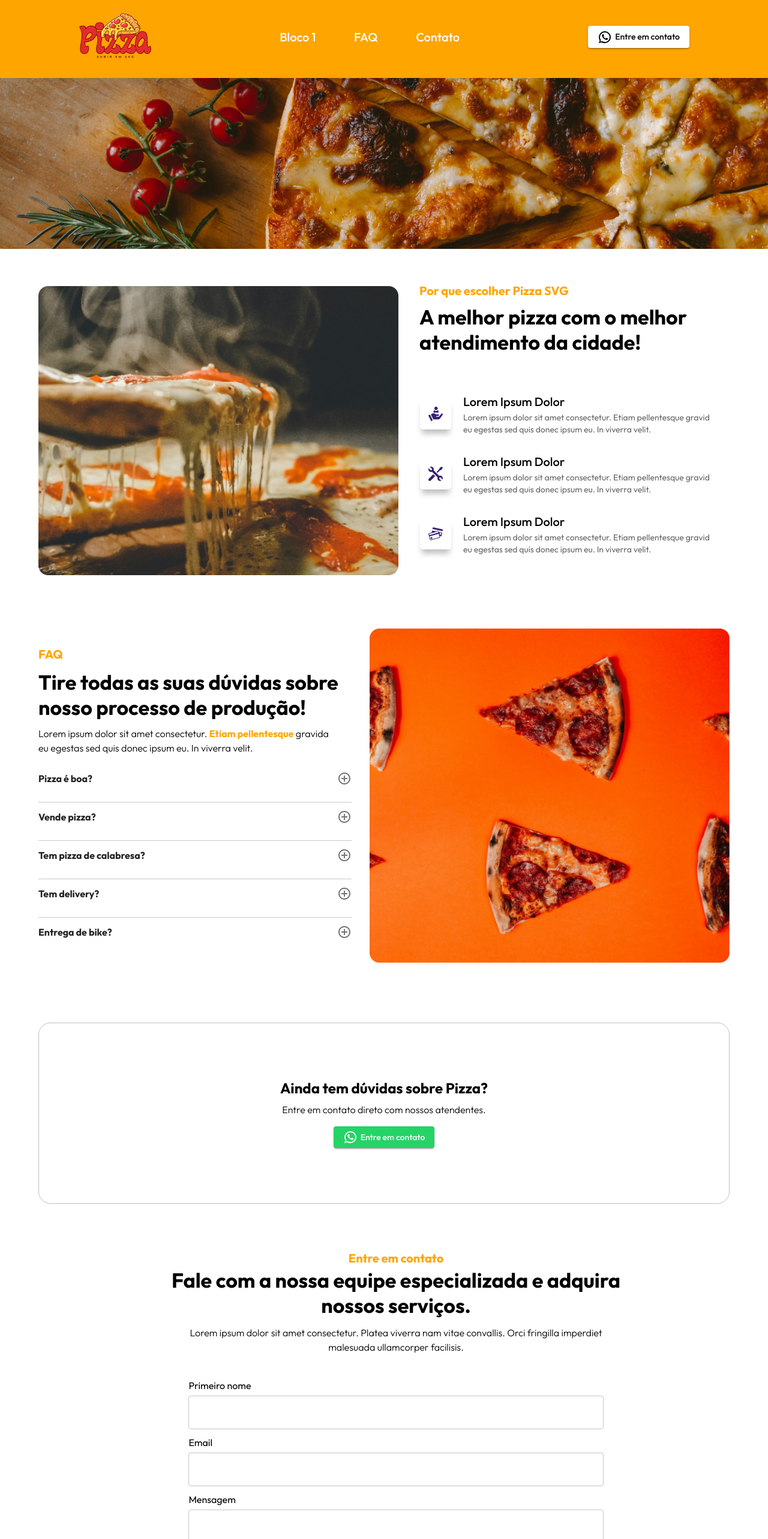
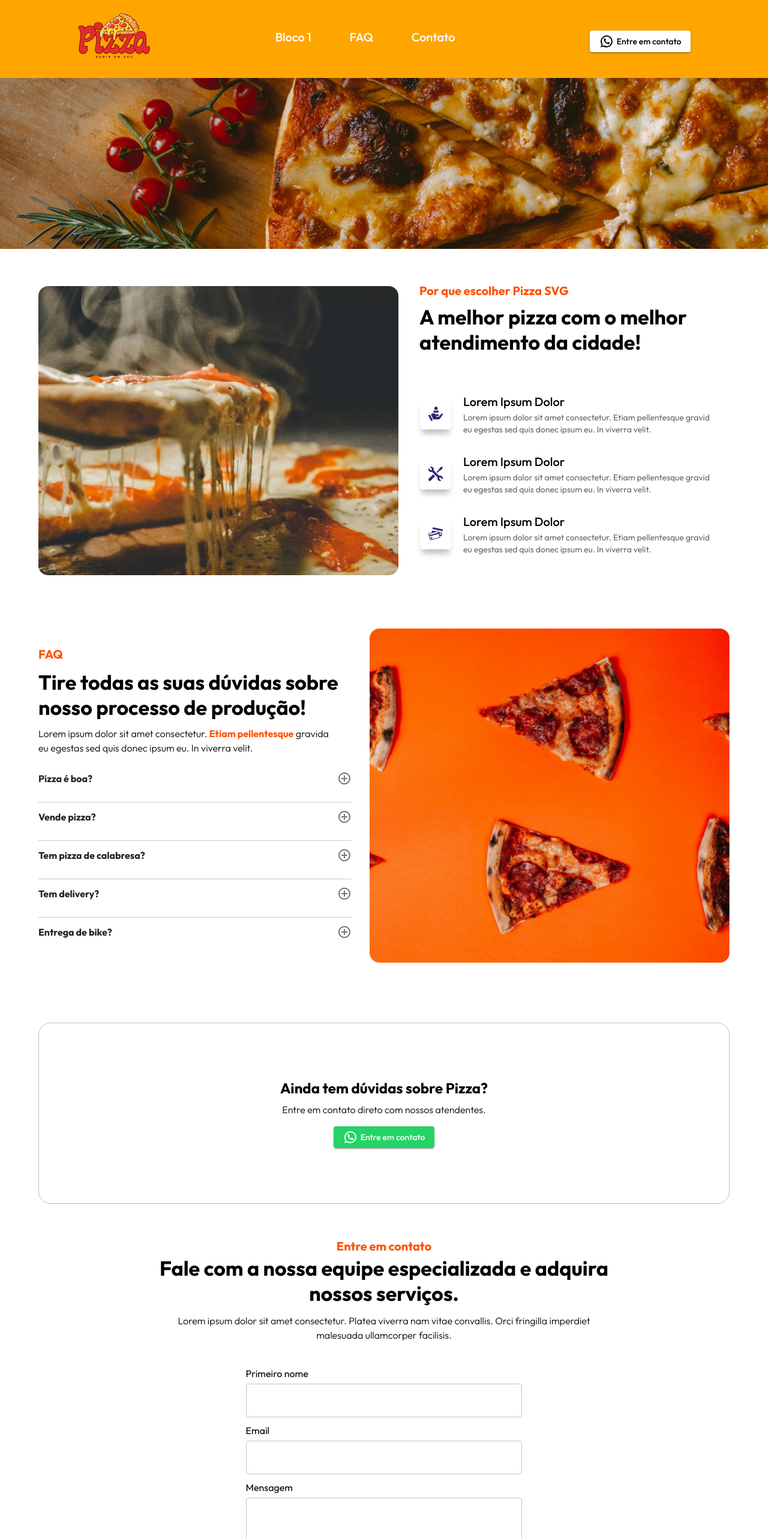
Before and after one commit to guleao/testelou, a React (Create React App) app: page / in a window 1280 px wide. Shown: the top 2566 px of the page at 60% size. Built offline with nearby package versions, Linux system fonts and the light colour scheme.

Commit message:
Teste finalizado

```diff
--- a/public/index.html
+++ b/public/index.html
@@ -10,8 +10,10 @@
       content="Web site created using create-react-app"
     />
     <link rel="apple-touch-icon" href="%PUBLIC_URL%/logo192.png" />
+    <link rel="preconnect" href="https://fonts.googleapis.com" />
+    <link rel="preconnect" href="https://fonts.gstatic.com" crossorigin />
     <link
-      href="https://fonts.googleapis.com/css2?family=Montserrat:ital,wght@0,100..900;1,100..900&family=Outfit:wght@100..900&display=swap"
+      href="https://fonts.googleapis.com/css2?family=Montserrat:ital,wght@0,100..900;1,100..900&family=Outfit:wght@100..900&family=Roboto:ital,wght@0,100;0,300;0,400;0,500;0,700;0,900;1,100;1,300;1,400;1,500;1,700;1,900&display=swap"
       rel="stylesheet"
     />
     <!--
--- a/src/App.js
+++ b/src/App.js
@@ -1,4 +1,4 @@
-import React from 'react';
+import React, { useRef } from 'react';
 import { useMediaQuery, Container } from '@mui/material';
 import { createTheme, ThemeProvider } from '@mui/material/styles';
 import './App.css';
@@ -7,6 +7,7 @@ import Apresentacao from './components/Apresentacao';
 import FaqComponent from './components/Faq';
 import Whatsapp from './components/Whatsapp';
 import ContactForm from './components/Contato';
+import Footer from './components/Footer';
 
 function App() {
   const theme = createTheme({
@@ -17,18 +18,23 @@ function App() {
 
   const isMobile = useMediaQuery(theme.breakpoints.down('sm'));
 
+  const bloco1Ref = useRef(null);
+  const faqRef = useRef(null);
+  const contatoRef = useRef(null);
+
   return (
     <div className="App">
        <ThemeProvider theme={theme}>
-          <Navbar/>
+          <Navbar bloco1Ref={bloco1Ref} faqRef={faqRef} contatoRef={contatoRef} />
           <img src={isMobile ? process.env.PUBLIC_URL + '/bannermob.png' : process.env.PUBLIC_URL + '/bannerdesk.png'} alt="Banner" style={{ width: '100%'}}/>
           <Container fixed maxWidth="500px" >
-              <Apresentacao/>
-              <FaqComponent/>
+              <Apresentacao ref={bloco1Ref}/>
+              <FaqComponent ref={faqRef}/>
               <Whatsapp/>
-              <ContactForm/>
+              <ContactForm ref={contatoRef}/>
           </Container>
         </ThemeProvider>
+        <Footer/>
     </div>
   );
 }
--- a/src/components/Apresentacao.js
+++ b/src/components/Apresentacao.js
@@ -1,16 +1,17 @@
 import React from 'react';
 import { Box, Typography, List, ListItem, ListItemIcon, ListItemText, useMediaQuery, useTheme } from '@mui/material';
 
-const Apresentacao = () => {
+const Apresentacao = React.forwardRef((props, ref)  => {
 
     const theme = useTheme();
     const isMobile = useMediaQuery(theme.breakpoints.down('sm'));
 
   return (
-    <Box sx={{ display: 'flex', flexDirection: isMobile ? 'column' : 'row', justifyContent: 'center', alignItems: 'center', marginTop: '50px', padding: isMobile ? '0 20px' : '0' }}>
+    <div ref={ref}>
+    <Box sx={{ display: 'flex', flexDirection: isMobile ? 'column' : 'row', justifyContent: 'center', alignItems: 'center', marginTop: '50px', padding: isMobile ? '0 20px' : '0', width: isMobile ? '90%' : '100%' }}>
       <img src={isMobile ? './Pizza_derretendoMob.png' : './Pizza_derretendo.png'}  alt="Pizza" style={{ width: '100%', maxWidth: '600px', marginRight: isMobile ? 0 : '20px', marginBottom: isMobile ? '20px' : 0 }} />
       <Box sx={{ textAlign: isMobile ? 'left' : 'left' }}>
-        <Typography variant={isMobile ? "h6" : "h6"} gutterBottom sx={{color: '#FFA500', fontWeight:'bold', marginLeft: isMobile ? 0 : '15px'}}>
+        <Typography variant={isMobile ? "h6" : "h6"} gutterBottom sx={{color: '#FF5000', fontWeight:'bold', marginLeft: isMobile ? 0 : '15px'}}>
           Por que escolher Pizza SVG
         </Typography>
         <Typography variant={isMobile ? "h5" : "h4"} sx={{ fontWeight:'bold', marginBottom:'10px', marginLeft: isMobile ? 0 : '15px' }}>
@@ -73,7 +74,8 @@ const Apresentacao = () => {
         </List>
       </Box>
     </Box>
+    </div>
   );
-};
+});
 
 export default Apresentacao;
--- a/src/components/Contato.js
+++ b/src/components/Contato.js
@@ -2,7 +2,7 @@ import React, { useState } from 'react';
 import { Box, Button, TextField, Typography, useTheme, useMediaQuery } from '@mui/material';
 import { Send } from '@mui/icons-material';
 
-const ContactForm = () => {
+const ContactForm = React.forwardRef((props, ref) => {
   const theme = useTheme();
   const isMobile = useMediaQuery(theme.breakpoints.down('sm'));
 
@@ -15,20 +15,21 @@ const ContactForm = () => {
   };
 
   return (
+    <div ref={ref}>
     <Box
       sx={{
         display: 'flex',
         flexDirection: 'column',
         justifyContent: 'center',
         alignItems: 'center',
-        width: isMobile ? '90%' : '100%',
+        width: isMobile ? '100%' : '100%',
         height: '400px',
         marginTop: isMobile ? '200px' : '180px',
-        marginBottom: '50px',
-        padding: '20px'
+        marginBottom: '200px',
+
       }}
     >
-        <Typography variant={"h6"} sx={{color: '#FFA500', fontWeight:'bold'}}>
+        <Typography variant={"h6"} sx={{color: '#FF5000', fontWeight:'bold'}}>
           Entre em contato
         </Typography>
         <Typography variant="h4" gutterBottom sx={{fontWeight:'bold'}}>
@@ -41,17 +42,17 @@ const ContactForm = () => {
             <Box>malesuada ullamcorper facilisis.</Box>
         </Typography>
 
-        <Box sx={{ display: 'flex', flexDirection: 'column', alignItems: 'flex-start', width: isMobile ? '90%' : '60%' }}>
+        <Box sx={{ display: 'flex', flexDirection: 'column', alignItems: 'flex-start', width: isMobile ? '90%' : '40%' }}>
             <Typography variant="body1" style={{ marginBottom: '5px' }}>Primeiro nome</Typography>
             <TextField variant="outlined" style={{ marginBottom: '10px', width: '100%' }} value={name} onChange={(e) => setName(e.target.value)} />
         </Box>
 
-        <Box sx={{ display: 'flex', flexDirection: 'column', alignItems: 'flex-start', width: isMobile ? '90%' : '60%' }}>
+        <Box sx={{ display: 'flex', flexDirection: 'column', alignItems: 'flex-start', width: isMobile ? '90%' : '40%' }}>
             <Typography variant="body1" style={{ marginBottom: '5px' }}>Email</Typography>
             <TextField variant="outlined" style={{ marginBottom: '10px', width: '100%' }} value={email} onChange={(e) => setEmail(e.target.value)} />
         </Box>
 
-        <Box sx={{ display: 'flex', flexDirection: 'column', alignItems: 'flex-start', width: isMobile ? '90%' : '60%' }}>
+        <Box sx={{ display: 'flex', flexDirection: 'column', alignItems: 'flex-start', width: isMobile ? '90%' : '40%' }}>
             <Typography variant="body1" style={{ marginBottom: '5px' }}>Mensagem</Typography>
             <TextField  variant="outlined" multiline rows={4} style={{ marginBottom: '10px', width: '100%' }} value={message} onChange={(e) => setMessage(e.target.value)} />
         </Box>
@@ -61,7 +62,7 @@ const ContactForm = () => {
             style={{
                 backgroundColor: '#FF5000',
                 color: 'white',
-                width: isMobile ? '90%' : '60%',
+                width: isMobile ? '90%' : '40%',
                 height:'60px',
                 minHeight:'60px',
                 marginTop:'20px'
@@ -72,7 +73,8 @@ const ContactForm = () => {
             Enviar mensagem
         </Button>
     </Box>
+    </div>
   );
-};
+});
 
 export default ContactForm;
--- a/src/components/Faq.js
+++ b/src/components/Faq.js
@@ -2,17 +2,18 @@ import React, { useState } from 'react';
 import { Box, Typography, Accordion, AccordionDetails, AccordionSummary, useMediaQuery, useTheme } from '@mui/material';
 import { AddCircleOutline, RemoveCircleOutline } from '@mui/icons-material';
 
-const Faq = () => {
+const Faq = React.forwardRef((props, ref) => {
 
     const theme = useTheme();
     const isMobile = useMediaQuery(theme.breakpoints.down('sm'));
     const [openAccordion, setOpenAccordion] = useState('');
 
   return (
-    <Box sx={{ display: 'flex', flexDirection: isMobile ? 'column' : 'row-reverse', justifyContent: 'center', alignItems: 'center', marginTop: isMobile ? '20px' : '80px', padding: isMobile ? '0 20px' : '0' }}>
-      <img src={isMobile ? './Multipizza.png' : './Multipizza.png'}  alt="Pizza" style={{ width: '100%', maxWidth: '600px', marginBottom: isMobile ? '30px' : 0 }} /> {/* Diminua o marginBottom aqui */}
+    <div ref={ref}>
+    <Box sx={{ display: 'flex', flexDirection: isMobile ? 'column' : 'row-reverse', justifyContent: 'center', alignItems: 'center', marginTop: isMobile ? '20px' : '80px', padding: isMobile ? '0 20px' : '0', width: isMobile ? '90%' : '100%' }}>
+      <img src={isMobile ? './Multipizza.png' : './Multipizza.png'}  alt="Pizza" style={{ width: '100%', maxWidth: '600px', marginBottom: isMobile ? '30px' : 0 }} />
       <Box sx={{ textAlign: isMobile ? 'left' : 'left', maxWidth:'610px', marginRight: isMobile ? 0 : '30px' }}>
-        <Typography variant={isMobile ? "h5" : "h6"} sx={{color: '#FFA500', fontWeight:'bold', marginBottom: isMobile ? '20px' : '10px'}}>
+        <Typography variant={isMobile ? "h5" : "h6"} sx={{color: '#FF5000', fontWeight:'bold', marginBottom: isMobile ? '20px' : '10px'}}>
           FAQ
         </Typography>
         <Typography variant={isMobile ? "h5" : "h4"} sx={{ fontWeight:'bold', marginBottom: isMobile ? '20px' : '10px'}}>
@@ -21,7 +22,7 @@ const Faq = () => {
 
         </Typography>
         <Typography sx={{marginBottom: isMobile ? '30px' : 0, fontWeight:'300'}}>
-            <Box>Lorem ipsum dolor sit amet consectetur. <span style={{color: '#FFA500', fontWeight:'bold'}}>Etiam pellentesque</span> gravida </Box>
+            <Box>Lorem ipsum dolor sit amet consectetur. <span style={{color: '#FF5000', fontWeight:'bold'}}>Etiam pellentesque</span> gravida </Box>
             <Box> eu egestas sed quis donec ipsum eu. In viverra velit.</Box>
         </Typography>
         <Accordion style={{ marginTop: '15px', maxWidth: '100%', boxShadow: 'none' }}
@@ -117,7 +118,8 @@ const Faq = () => {
 
       </Box>
     </Box>
+    </div>
   );
-};
+});
 
 export default Faq;
--- /dev/null
+++ b/src/components/Footer.js
@@ -0,0 +1,39 @@
+import React from 'react';
+import { Box, Typography, useMediaQuery } from '@mui/material';
+import { useTheme } from '@mui/material/styles';
+
+
+const Footer = () => {
+
+    const theme = useTheme();
+    const isMobile = useMediaQuery(theme.breakpoints.down('sm'));
+    return (
+    <Box
+      sx={{
+        display: 'flex',
+        flexDirection: 'column',
+        justifyContent: 'center',
+        alignItems: 'center',
+        backgroundColor: '#FFA500',
+        color: '#FFFFFF',
+        width: isMobile ? '100%' : '100%',
+        height: '200px',
+
+      }}
+    >
+
+      <Box sx={{ marginBottom:'20px'}}>
+        <img src="./logo.png" alt="Logo"/>
+      </Box>
+
+      <Typography variant="body1" gutterBottom>
+        Delivery +55 (21) 9 9999-9999
+      </Typography>
+      <Typography variant="body2">
+        Endereço: Av. Brasil 74 - Foz do Iguaçu - CEP 85851-000
+      </Typography>
+    </Box>
+  );
+};
+
+export default Footer;
--- a/src/components/Navbar.js
+++ b/src/components/Navbar.js
@@ -1,8 +1,8 @@
 import React, { useState } from 'react';
-import { AppBar, Toolbar, Typography, Button, Box, IconButton, Drawer, List, ListItem, Grid, Paper } from '@mui/material';
+import { AppBar, Toolbar, Typography, Button, Box, IconButton, Drawer, List, ListItem, Grid, Paper, ListItemSecondaryAction } from '@mui/material';
 import { WhatsApp, Menu } from '@mui/icons-material';
 
-const Navbar = () => {
+const Navbar = ({ bloco1Ref, faqRef, contatoRef }) => {
 
   const [mobileView, setMobileView] = useState(false);
   const [drawerOpen, setDrawerOpen] = useState(false);
@@ -29,26 +29,44 @@ const Navbar = () => {
 
         <Grid>
         <Box sx={{ display: 'flex', justifyContent: 'space-between', width: '300px' }}>
-          <Typography variant="h6"sx={{ position: 'relative', '&:hover::before': { width: '100%' }, '&::before': { content: '""', position: 'absolute', width: '0', height: '2px', bottom: '0', left: '50%', backgroundColor: '#ffffff', transition: 'all 0.5s ease', transform: 'translateX(-50%)' } }}>
+        <Typography variant="h6" onClick={() => bloco1Ref.current.scrollIntoView({ behavior: 'smooth' })} sx={{ cursor: 'pointer', position: 'relative', '&:hover::before': { width: '100%' }, '&::before': { content: '""', position: 'absolute', width: '0', height: '2px', bottom: '-5px', left: '50%', backgroundColor: '#ffffff', transition: 'all 0.5s ease', transform: 'translateX(-50%)' } }}>
           Bloco 1
         </Typography>
-          <Typography variant="h6" sx={{ position: 'relative', '&:hover::before': { width: '100%' }, '&::before': { content: '""', position: 'absolute', width: '0', height: '2px', bottom: '0', left: '50%', backgroundColor: '#ffffff', transition: 'all 0.5s ease', transform: 'translateX(-50%)' } }}>
+        <Typography variant="h6" onClick={() => faqRef.current.scrollIntoView({ behavior: 'smooth' })} sx={{ cursor: 'pointer', position: 'relative', '&:hover::before': { width: '100%' }, '&::before': { content: '""', position: 'absolute', width: '0', height: '2px', bottom: '-5px', left: '50%', backgroundColor: '#ffffff', transition: 'all 0.5s ease', transform: 'translateX(-50%)' } }}>
           FAQ
         </Typography>
-          <Typography variant="h6" sx={{ position: 'relative', '&:hover::before': { width: '100%' }, '&::before': { content: '""', position: 'absolute', width: '0', height: '2px', bottom: '0', left: '50%', backgroundColor: '#ffffff', transition: 'all 0.5s ease', transform: 'translateX(-50%)' } }}>
+        <Typography variant="h6" onClick={() => contatoRef.current.scrollIntoView({ behavior: 'smooth' })} sx={{ cursor: 'pointer', position: 'relative', '&:hover::before': { width: '100%' }, '&::before': { content: '""', position: 'absolute', width: '0', height: '2px', bottom: '-5px', left: '50%', backgroundColor: '#ffffff', transition: 'all 0.5s ease', transform: 'translateX(-50%)' } }}>
           Contato
         </Typography>
         </Box>
         </Grid>
 
         <Grid>
-        <Button variant="contained" color="secondary" sx={{ marginLeft: 'auto', backgroundColor: '#ffffff', color: '#000000', textTransform: 'none' }}
-        onClick={() => window.open('https://wa.me/5545988041417?text=Oi%20mensagem%0A', '_blank')}>
+          <Button
+            variant="contained"
+            color="secondary"
+            sx={{
+              marginTop:'15px',
+              marginLeft: '15px',
+              backgroundColor: '#ffffff',
+              color: '#000000',
+              textTransform: 'none',
+              '&:hover': {
+                backgroundColor: '#ffffff',
+              },
+              '&:active': {
+                backgroundColor: '#ffffff',
+              },
+              '&:focus': {
+                backgroundColor: '#ffffff',
+              }
+            }}
+            onClick={() => window.open('https://wa.me/5545988041417?text=Oi%20mensagem%0A', '_blank')}
+          >
             <WhatsApp sx={{ marginRight: '5px' }} />
             Entre em contato
           </Button>
         </Grid>
-
       </Toolbar>
     );
   };
@@ -64,28 +82,51 @@ const Navbar = () => {
             <Drawer anchor="left" open={drawerOpen} onClose={() => setDrawerOpen(false)}>
               <Paper sx={{ width:'210px', height:'100%', background:'#FFA500'}}>
                 <List>
-                  <ListItem button>
-                    <Typography variant="h6" sx={{ color: '#ffffff'}}>
+                  <ListItem button onClick={() => bloco1Ref.current.scrollIntoView({ behavior: 'smooth' })}>
+                    <Typography variant="h6" sx={{ position: 'relative', '&:hover::before': { width: '100%' }, '&::before': { content: '""', position: 'absolute', width: '0', height: '2px', bottom: '0', left: '50%', backgroundColor: '#000000', transition: 'all 0.5s ease', transform: 'translateX(-50%)' } }}>
                       Bloco 1
                     </Typography>
                   </ListItem>
-                  <ListItem button>
-                    <Typography variant="h6" sx={{ color: '#ffffff'}}>
+                  <ListItem button onClick={() => faqRef.current.scrollIntoView({ behavior: 'smooth' })}>
+                    <Typography variant="h6" sx={{ position: 'relative', '&:hover::before': { width: '100%' }, '&::before': { content: '""', position: 'absolute', width: '0', height: '2px', bottom: '0', left: '50%', backgroundColor: '#000000', transition: 'all 0.5s ease', transform: 'translateX(-50%)' } }}>
                       FAQ
                     </Typography>
                   </ListItem>
-                  <ListItem button>
-                    <Typography variant="h6" sx={{ color: '#ffffff'}}>
+                  <ListItem button onClick={() => contatoRef.current.scrollIntoView({ behavior: 'smooth' })}>
+                    <Typography variant="h6" sx={{ position: 'relative', '&:hover::before': { width: '100%' }, '&::before': { content: '""', position: 'absolute', width: '0', height: '2px', bottom: '0', left: '50%', backgroundColor: '#000000', transition: 'all 0.5s ease', transform: 'translateX(-50%)' } }}>
                       Contato
                     </Typography>
                   </ListItem>
                 </List>
-                <Button variant="contained" color="secondary" sx={{ marginTop:'15px', marginLeft: '15px', backgroundColor: '#ffffff', color: '#000000', textTransform: 'none' }}>
+                <Button
+                  variant="contained"
+
+                  sx={{
+                    marginTop:'15px',
+                    marginLeft: '15px',
+                    backgroundColor: '#ffffff',
+                    color: '#000000',
+                    textTransform: 'none',
+                    '&:hover': {
+                      backgroundColor: '#ffffff',
+                    },
+                    '&:active': {
+                      backgroundColor: '#ffffff',
+                    },
+                    '&:focus': {
+                      backgroundColor: '#ffffff',
+                    }
+                  }}
+                  onClick={() => window.open('https://wa.me/5545988041417?text=Oi%20mensagem%0A', '_blank')}
+                >
                   <WhatsApp sx={{ marginRight: '5px' }} />
                   Entre em contato
                 </Button>
+
               </Paper>
             </Drawer>
+
+
           </Grid>
           <Grid item xs={8} container justifyContent="center">
             <img src="./logo.png" alt="Logo" />
--- a/src/index.css
+++ b/src/index.css
@@ -3,12 +3,12 @@
 
 body {
   margin: 0;
-  font-family:"Outfit", sans-serif;
+  font-family:"Roboto", sans-serif;
 
   -webkit-font-smoothing: antialiased;
   -moz-osx-font-smoothing: grayscale;
 }
 
 code {
-  font-family: 'Outfit', sans-serif;
+  font-family: 'Roboto', sans-serif;
 }
```
Lines whose indentation alone changed are shown as unchanged.
